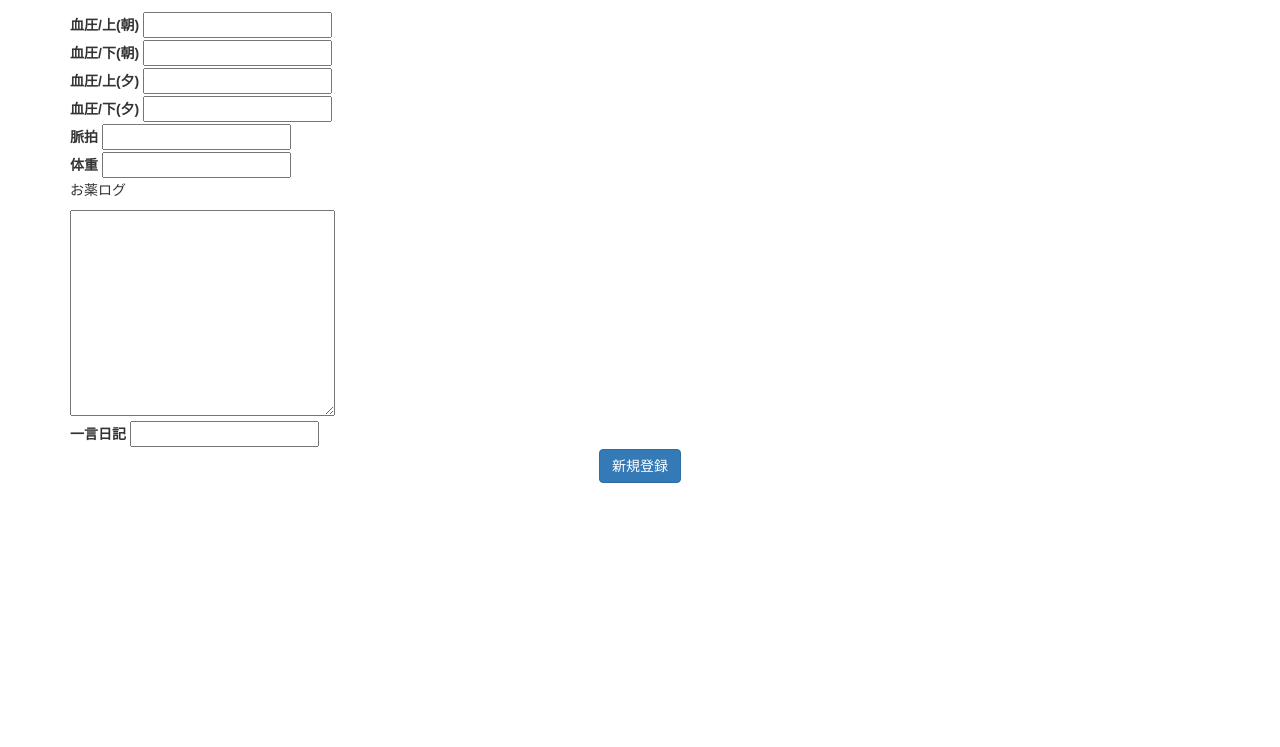
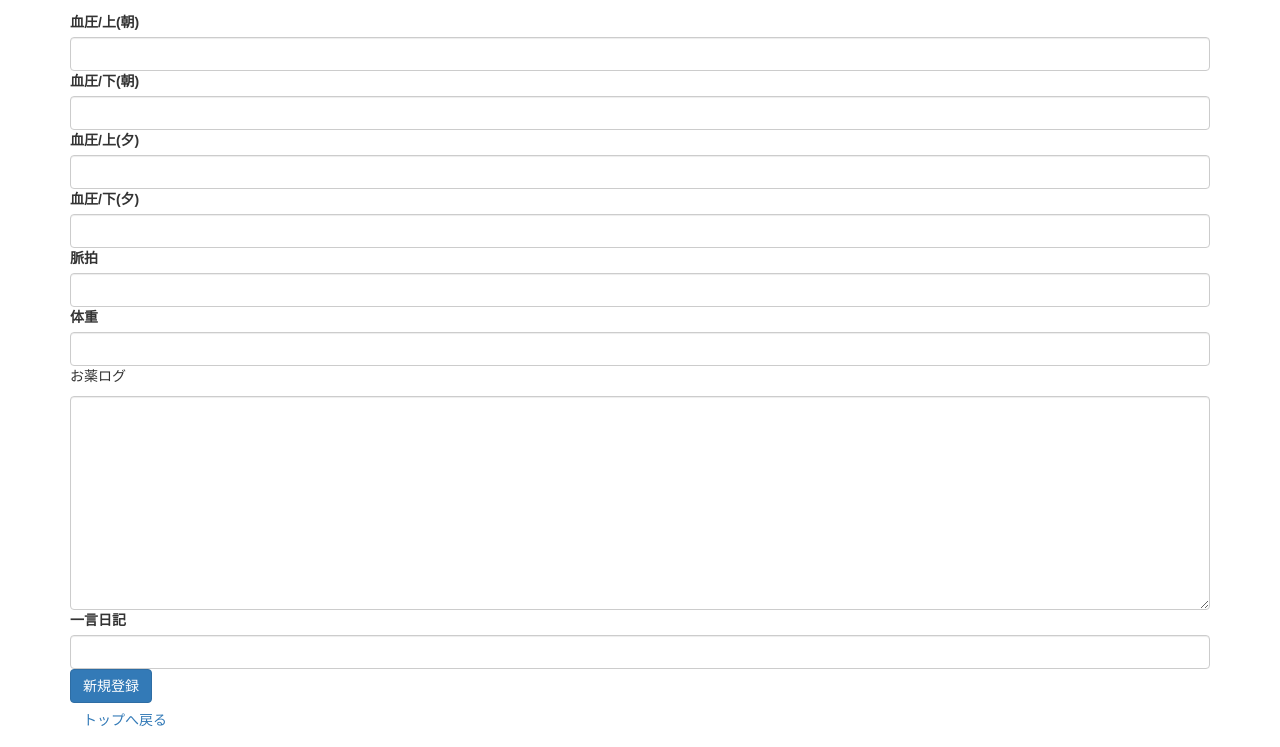
Before and after one commit to kugaitomomi/healthcare-app, a Flask app: page /create in a window 1280 px wide. Shown: the part 88-835 px from the top of the page. Before the commit the page ends 571 px from the top, so only its background shows below. Run offline with Flask 2, Linux system fonts and the light colour scheme; a user stored in the database is signed in; some libraries are stand-ins or nearby versions.

Commit message:
refactor: adjust css

```diff
--- a/templates/base.html
+++ b/templates/base.html
@@ -5,8 +5,6 @@
   <meta charset="UTF-8">
   <meta http-equiv="X-UA-Compatible" content="IE=edge">
   <meta name="viewport" content="width=device-width, initial-scale=1.0">
-  <!-- <link href="https://cdn.jsdelivr.net/npm/bootstrap@5.2.0/dist/css/bootstrap.min.css" rel="stylesheet"
-    integrity="sha384-gH2yIJqKdNHPEq0n4Mqa/HGKIhSkIHeL5AyhkYV8i59U5AR6csBvApHHNl/vI1Bx" crossorigin="anonymous"> -->
   <title>Document</title>
 </head>
 
--- a/templates/create.html
+++ b/templates/create.html
@@ -5,40 +5,41 @@
   <h1 class="text-center mb-3">新規登録</h1>
   <form method="POST">
   <p class="w-25 fw-bold fs-5">今日の日付:{{ created_at }}</p>
-  <div class="d-flex mb-4">
-    <label class="w-25 fw-bold fs-5" for="upper_morning">血圧/上(朝)</label>
-    <input class="w-75" type="number" name="upper_morning" id="upper_morning">
+  <div class="mb-4">
+    <label class="fw-bold fs-5 form-label" for="upper_morning">血圧/上(朝)</label>
+    <input class="form-control" type="number" name="upper_morning" id="upper_morning">
   </div>
-  <div class="d-flex mb-4">
-    <label class="w-25 fw-bold fs-5" for="low_morning">血圧/下(朝)</label>
-    <input class="w-75" type="number" name="low_morning" id="low_morning">
+  <div class="mb-4">
+    <label class="fw-bold fs-5 form-label" for="low_morning">血圧/下(朝)</label>
+    <input class="form-control" type="number" name="low_morning" id="low_morning">
   </div>
-  <div class="d-flex mb-4">
-    <label class="w-25 fw-bold fs-5" for="upper_evening">血圧/上(夕)</label>
-    <input class="w-75" type="number" name="upper_evening" id="upper_evening">
+  <div class="mb-4">
+    <label class="fw-bold fs-5 form-label" for="upper_evening">血圧/上(夕)</label>
+    <input class="form-control" type="number" name="upper_evening" id="upper_evening">
   </div>
-  <div class="d-flex mb-4">
-    <label class="w-25 fw-bold fs-5" for="low_evening">血圧/下(夕)</label>
-    <input class="w-75" type="number" name="low_evening" id="low_evening">
+  <div class="mb-4">
+    <label class="form-label fw-bold fs-5" for="low_evening">血圧/下(夕)</label>
+    <input class="form-control" type="number" name="low_evening" id="low_evening">
   </div>
-  <div class="d-flex mb-4">
-    <label class="w-25  fw-bold fs-5" for="pulse">脈拍</label>
-    <input class="w-75" type="number" name="pulse" id="pulse">
+  <div class="mb-4">
+    <label class="form-label fw-bold fs-5" for="pulse">脈拍</label>
+    <input class="form-control" type="number" name="pulse" id="pulse">
   </div>
-  <div class="d-flex mb-4">
-    <label class="w-25 fw-bold fs-5" for="weight">体重</label>
-    <input class="w-75" class="w-75" type="number" name="weight" id="weight">
+  <div class="mb-4">
+    <label class="form-label fw-bold fs-5" for="weight">体重</label>
+    <input class="form-control" class="w-75" type="number" name="weight" id="weight">
   </div>
-  <div class="d-flex align-items-center mb-4">
-    <p class="w-25  fw-bold fs-5" >お薬ログ</p>
-    <textarea class="w-75" name="medicine" id="medicine" cols="30" rows="10"></textarea>
+  <div class="align-items-center mb-4">
+    <p class="form-label fw-bold fs-5" >お薬ログ</p>
+    <textarea class="form-control" name="medicine" id="medicine" cols="30" rows="10"></textarea>
   </div>
-  <div class="d-flex mb-5">
-    <label class="w-25  fw-bold fs-5" for="diary">一言日記</label>
-    <input class="w-75" type="text" name="diary" id="diary">
+  <div class="mb-5">
+    <label class="form-label fw-bold fs-5" for="diary">一言日記</label>
+    <input class="form-control" type="text" name="diary" id="diary">
   </div>
-  <div class="text-center">
+  <div class="d-flex">
     <input type="submit" class="btn btn-primary" value="新規登録">
+    <p><a href="/" class="btn btn-secondary">トップへ戻る</a></p>
   </form>
 </div>
 {% endblock %}
```
Also changed, not shown: templates/index.html (+16 -13 lines), templates/login.html (+6 -6 lines), templates/update.html (+25 -25 lines), health.db.
